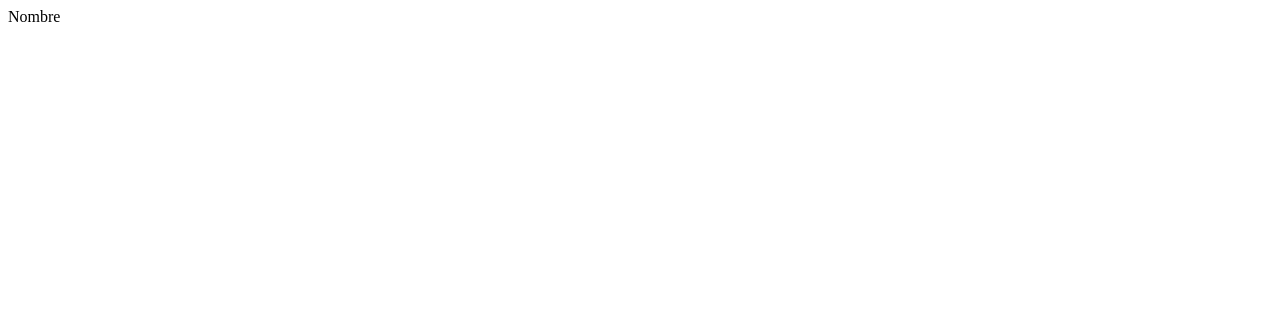
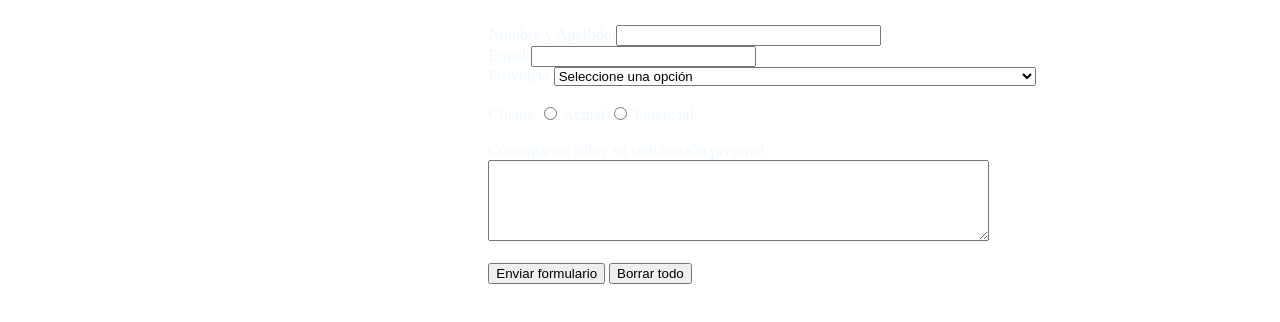
Before and after one commit to Cesarl01/ProyectoCodoACodo, a plain HTML site: page contacto.html in a window 1280 px wide. Drawn offline with Linux system fonts and the light colour scheme.

Commit message:
formulario de contacto y estilo

```diff
--- a/Style_Css/style.css
+++ b/Style_Css/style.css
@@ -278,3 +278,11 @@ input[type=checkbox]{
     height : "100px";
     width : "250px"
   }
+/*Estilo Contacto.html*/
+form div {
+  color: aliceblue;
+  width: 100%;
+}
+form {
+  margin: 2% 0% 0% 38%;
+}
--- a/contacto.html
+++ b/contacto.html
@@ -8,6 +8,68 @@
 
     </head>
     <body id="insheet">
-       <form>Nombre</form>
+        <form action="mailto:mail@gmail.com" method="post" enctype="text/plain">
+
+            <div>Nombre y Apellido:<input type="text" name="nombre" size="30" maxlength="100"></div>
+
+            <div>Email <input type="text" name="email" size="25" maxlength="100" value=" ">  </div>
+
+            <div>Provincia  <select name="direccion">
+                <option value="0">Seleccione una opción</option>
+
+                <option value="1">Retiro, San Nicolás, Puerto Madero, San Telmo, Montserrat y Constitución.
+
+                <option value="2">Recoleta.
+
+                <option value="3">Balvanera y San Cristóbal.
+
+                <option value="4">La Boca, Barracas, Parque Patricios y Nueva Pompeya.
+
+                <option value="5">Almagro y Boedo.
+
+                <option value="6">Caballito.
+
+                <option value="7">Flores y Parque Chacabuco.
+
+                <option value="8">Villa Soldati, Villa Riachuelo y Villa Lugano.
+
+                <option value="9">Liniers, Mataderos y Parque Avellaneda.
+
+                <option value="10">Villa Real, Monte Castro, Versalles, Floresta, Vélez Sarsfield y Villa Luro.
+
+                <option value="11">Villa General Mitre, Villa Devoto, Villa del Parque y Villa Santa Rita.
+
+                <option value="12">Coghlan, Saavedra, Villa Urquiza y Villa Pueyrredón.
+
+                <option value="13">Núñez, Belgrano y Colegiales.
+
+                <option value="14">Palermo.
+
+                <option value="15">Chacarita, Villa Crespo, La Paternal, Villa Ortúzar, Agronomía y Parque Chas.
+
+                </select></div>
+
+            <br>
+
+            <div>Cliente
+
+            <input type="radio" name="cliente" value="y" > Actual
+
+            <input type="radio" name="cliente" value="n"> Potencial</div>
+            <br>
+
+            <div>Comentarios sobre su satisfacción personal
+
+            <br>
+
+            <textarea cols="60" rows="5" name="comentarios"></textarea></div>
+
+            <br>
+            <input type="submit" value="Enviar formulario">
+
+
+            <input type="Reset" value="Borrar todo">
+
+            </form>
     </body>
 </html>
```
